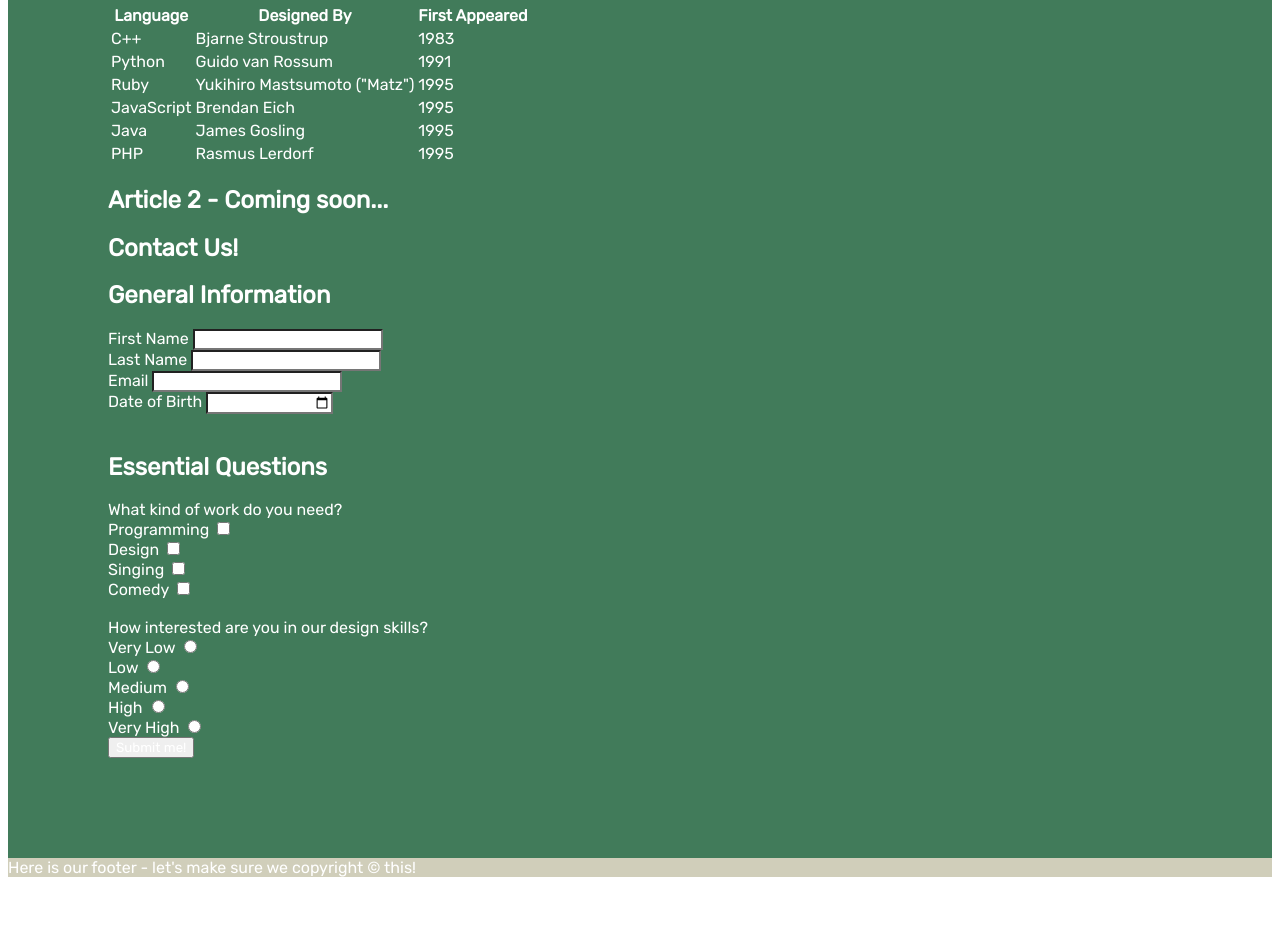
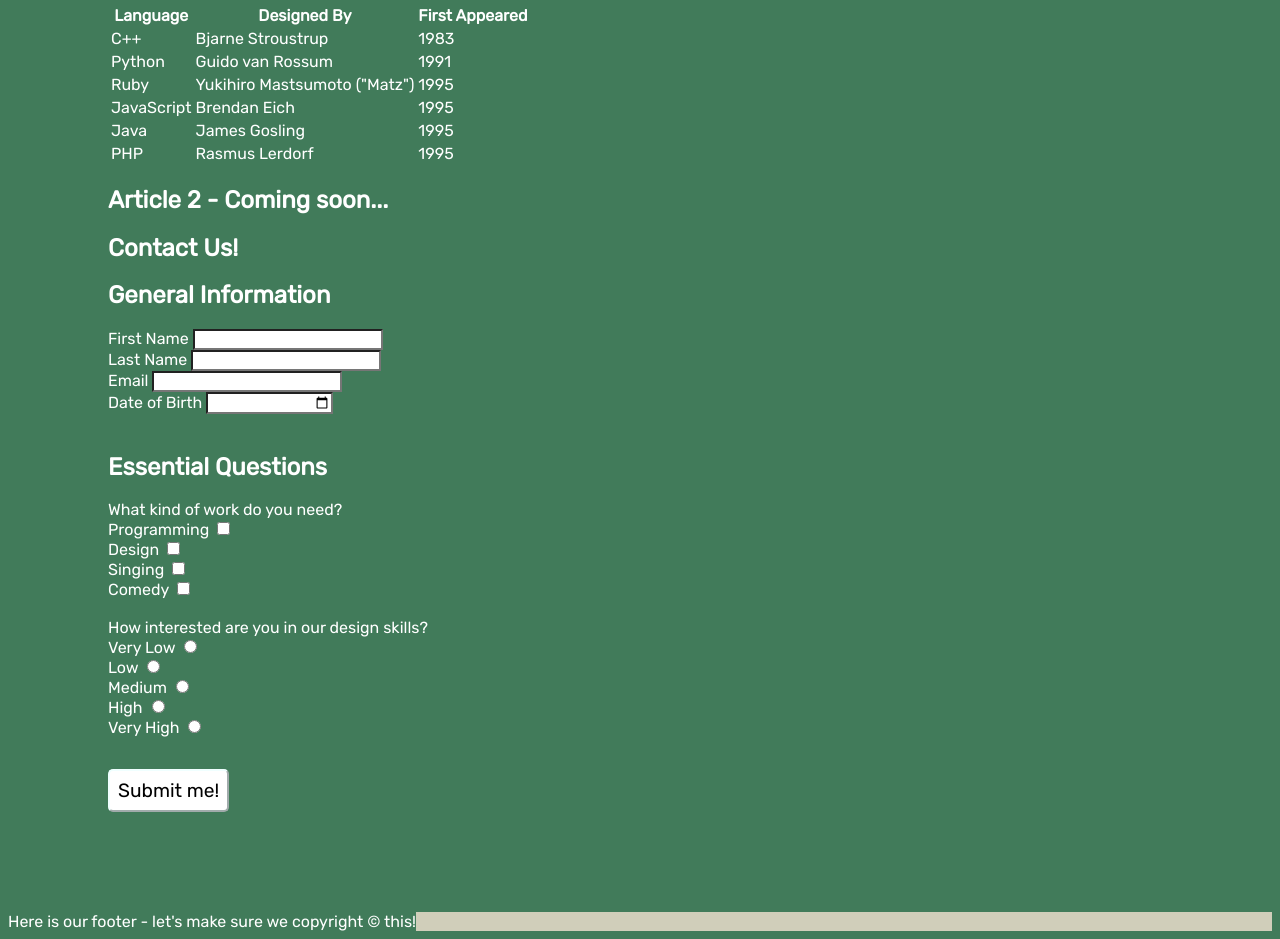
Before and after one commit to scottCarpenter89/vr21, a plain HTML site: page mockup.html in a window 1280 px wide. Shown: the part 336-1275 px from the top of the page. Before the commit the page ends 1221 px from the top, so only its background shows below. Drawn offline with Linux system fonts and the light colour scheme.

Commit message:
adding button changes to mockup.css

```diff
--- a/css/mockup.css
+++ b/css/mockup.css
@@ -1,6 +1,6 @@
 * {
     font-family: 'Rubik', sans-serif;
-
+    background-color: #417B5A;
     color: #FFF
 }
 
@@ -12,9 +12,19 @@ input {
     background-color: #FFF;
 }
 
+button {
+    background-color: #FFF;
+    color: #000;
+    border-radius: 5px;
+    border-color: azure;
+    padding: 8px;
+    align-items: center;
+    font-size: larger;
+    margin-top: 32px;
+}
+
 main {
     padding: 100px;
-    background-color: #417B5A;
 }
 
 footer {
```
